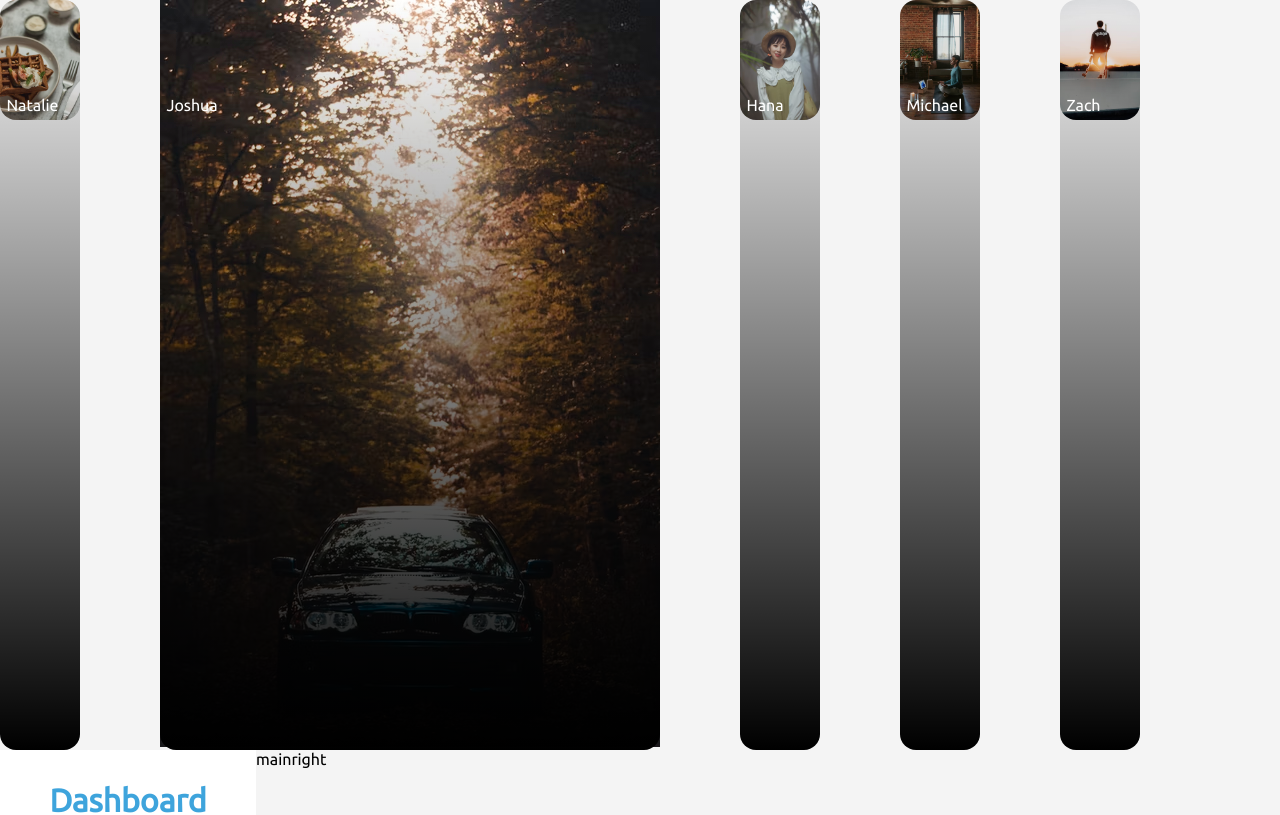
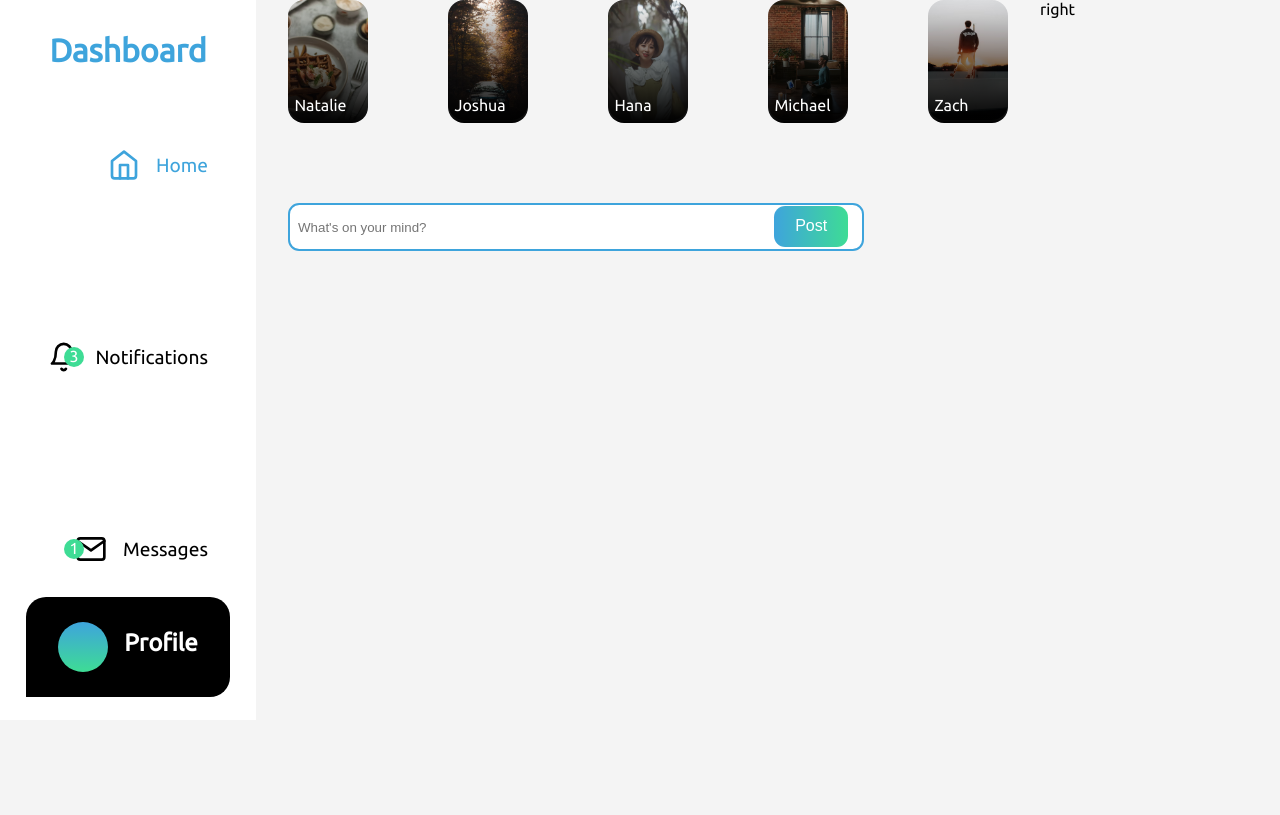
Before and after one commit to Zabzx/Floww-remake, a React (Create React App) app: page /home in a window 1280 px wide. Shown: the top 815 px of the page. Built offline with nearby package versions, Linux system fonts and the light colour scheme.

Commit message:
post input component

```diff
--- a/src/components/Pages/Home/Home.css
+++ b/src/components/Pages/Home/Home.css
@@ -4,6 +4,7 @@ body {
 
 .home {
     display: flex;
+    gap: 2rem;
 }
 .dashboard {
     width: 20%;
@@ -111,3 +112,24 @@ body {
     margin-top: -8px;
     color: white;
 }
+
+/* Post Input */
+.main {
+    flex: 1;
+}
+
+.post-form {
+    position: relative;
+}
+
+.post-form button {
+    position: absolute;
+    top: 4.2rem;
+    right: 10rem;
+}
+
+.post-input {
+    width: 80%;
+    margin-top: 5rem;
+    height: 3rem;
+}
--- a/src/components/Pages/Home/Home.jsx
+++ b/src/components/Pages/Home/Home.jsx
@@ -1,4 +1,5 @@
 import React from 'react'
+import { useState } from 'react'
 import './Home.css'
 import {FiHome} from 'react-icons/fi'
 import {FiMail} from 'react-icons/fi'
@@ -7,9 +8,14 @@ import DefaultPfp from '../../../assets/default-pfp.jpg'
 import Stories from '../../Stories/Stories'
 
 const Home = () => {
+
+  const [postInputValue, setPostInputValue] = useState('')
+
+  const uploadPost = (e) => {
+    e.preventDefault()
+  }
   return (
     <>
-    <Stories/>
     <div className="home">
 
       <div className="dashboard">
@@ -26,7 +32,12 @@ const Home = () => {
       </div>
 
       <div className="main">
-        main
+        <Stories/>
+
+        <form action="" className='form-active post-form'>
+          <input type="text" name='post' className='post-input' placeholder="What's on your mind?" onChange={(e) => setPostInputValue(e.target.value)} />
+          <button className='btn' onClick={(e) => uploadPost(e)}>Post</button>
+        </form>
       </div>
 
       <div className="right">
--- a/src/components/SignUp/SignUp.css
+++ b/src/components/SignUp/SignUp.css
@@ -33,6 +33,7 @@ body {
 .left-img {
     margin-top: 2rem;
     height: 350px;
+    width: 100%;
 }
 
 .input-item {
@@ -56,7 +57,7 @@ input {
     flex: 1;
 }
 
-form {
+.sign-in-form {
     width: 30%;
     margin: 0 auto;
     position: relative;
--- a/src/components/SignUp/SignUp.jsx
+++ b/src/components/SignUp/SignUp.jsx
@@ -76,7 +76,7 @@ const previous = (e) => {
             <img src={SignUpImage} className="left-img" alt="Interaction" />
         </div>
 
-        <form action="" className={ formIndex === 0 ? `form-active right` : ''}>
+        <form action="" className={ formIndex === 0 ? `form-active right` : 'sign-in-form'}>
             <h1>Floww Sign Up</h1>
 
             <div className='input-item'>
@@ -94,7 +94,7 @@ const previous = (e) => {
             <button className="btn" onClick={(e) => slideForm(e)}>Next</button>
         </form>
 
-        <form action="" className={ formIndex === 1 ? `form-active right` : ''}>
+        <form action="" className={ formIndex === 1 ? `form-active right` : 'sign-in-form'}>
             <h1>Floww Sign Up</h1>
 
             <div className='input-item'>
--- a/src/components/Stories/Stories.css
+++ b/src/components/Stories/Stories.css
@@ -3,13 +3,13 @@
     gap: 5rem;
 }
 
-.story-img {
+.story-item img {
     width: 5rem;
     border-radius: 1rem;
     transition: 300ms ease;
 }
 
-.story-img:hover {
+.story-item img:hover {
     transform: scale(1.1);
 }
 
```
